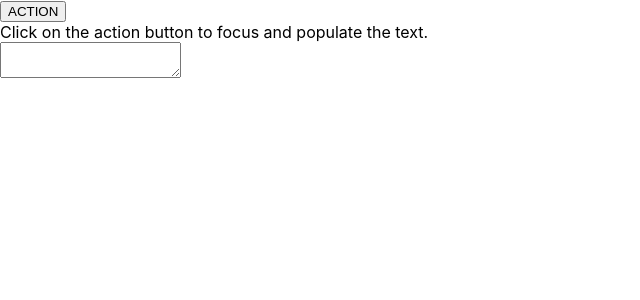
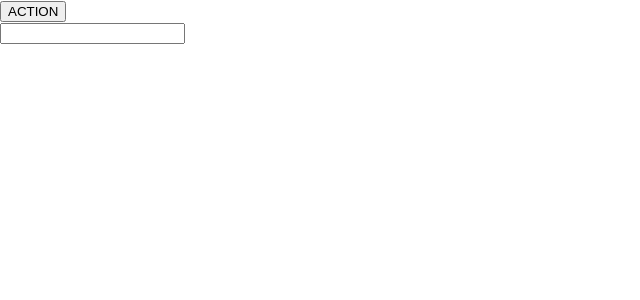
Before and after one commit to Anupam0173/My-react-complete-code, a React (Create React App) app: page / in a window 1280 px wide. Shown: the top 300 px of the page, without its empty margins (0-640 px from the left). Built offline with nearby package versions, Linux system fonts and the light colour scheme.

Commit message:
forwardRef concept program

```diff
--- a/src/App.js
+++ b/src/App.js
@@ -1,5 +1,5 @@
 import React, {Fragment, useRef} from 'react';
-
+import User from './components/User';
 function App() {
 
 // Creating a ref object using useRef hook
@@ -17,11 +17,7 @@ return (
 		ACTION
 		</button>
 	</div>
-	<label>
-	Click on the action button to
-	focus and populate the text.
-	</label><br/>
-	<textarea ref={focusPoint} />
+  <User ref = {focusPoint}></User>
 	</Fragment>
 );
 };
--- /dev/null
+++ b/src/components/User.js
@@ -0,0 +1,11 @@
+import React,{forwardRef} from 'react'
+
+function User(props, fref) {
+  return (
+    <div>
+        <input type="text" ref={fref}></input>
+    </div>
+  )
+}
+
+export default forwardRef(User)
```
